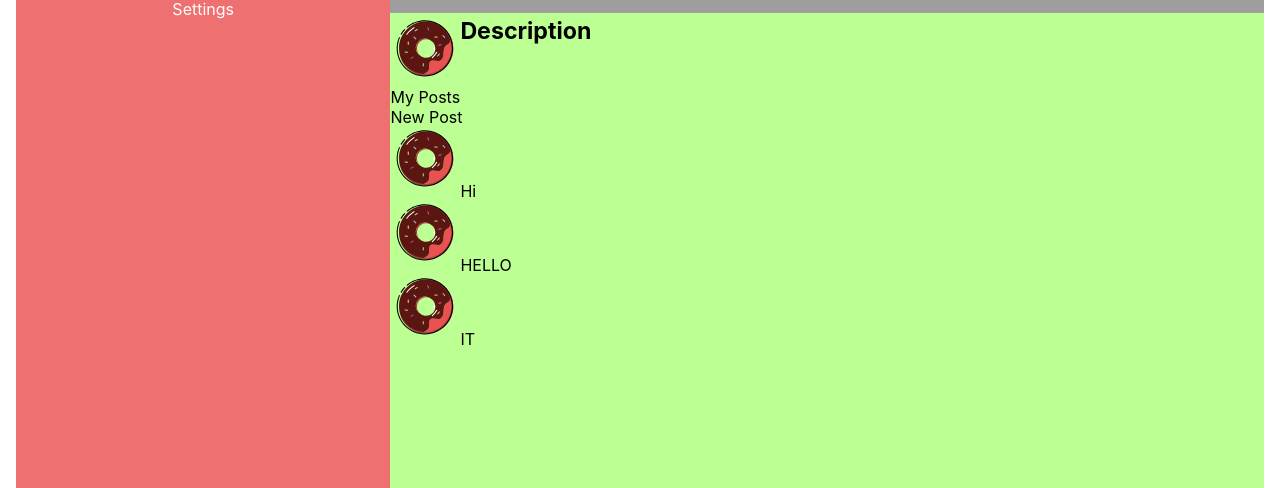
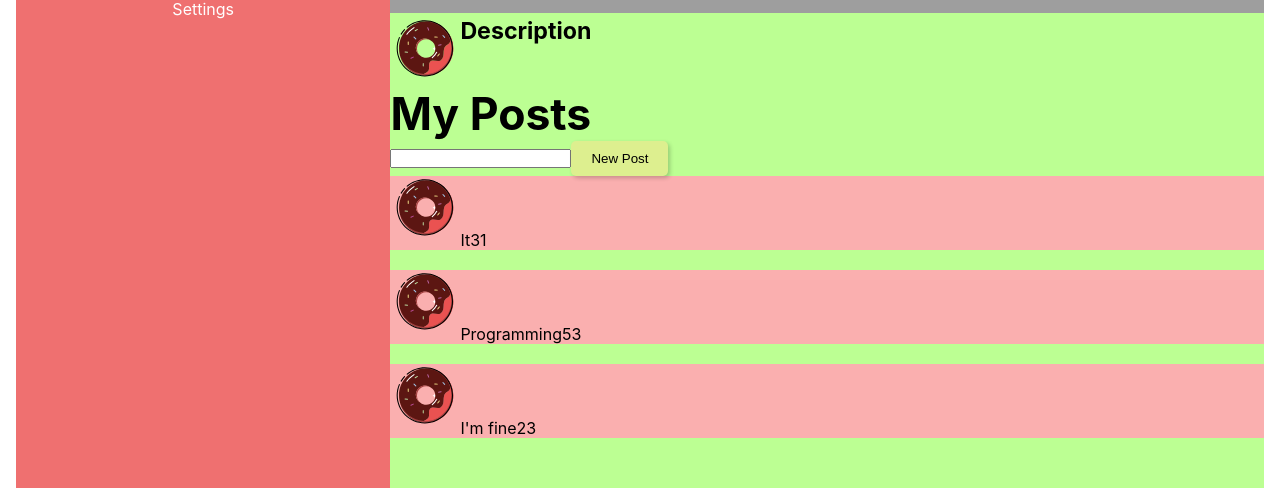
Before and after one commit to PavelLiashkevich/social-network-app, a React (Create React App) app: page /profile in a window 1280 px wide. Shown: the part 313-801 px from the top of the page. Built offline with nearby package versions, Linux system fonts and the light colour scheme; grey boxes are pictures that could not be loaded.

Commit message:
feat: add several components and map method

```diff
--- a/src/App.tsx
+++ b/src/App.tsx
@@ -4,6 +4,7 @@ import { FlexContainer } from './components/FlexContainer'
 import { Sidebar } from './components/sidebar/Sidebar'
 import { Main } from './components/main/Main'
 import { Dialogs } from './components/dialogs/Dialogs'
+import { Error } from './components/error/Error'
 import { BrowserRouter, Route, Routes } from 'react-router-dom'
 import { PATH } from '../src/components/sidebar/Sidebar'
 
@@ -19,6 +20,7 @@ function App() {
 						<Routes>
 							<Route path={PATH.PATH1} element={<Main />} />
 							<Route path={PATH.PATH2} element={<Dialogs />} />
+							{/*<Route path={PATH.PATH6} element={<Error />} />*/}
 						</Routes>
 					</FlexContainer>
 				</Container>
--- a/src/components/dialogs/Dialogs.tsx
+++ b/src/components/dialogs/Dialogs.tsx
@@ -1,21 +1,36 @@
 import styled from 'styled-components'
+
 import { FlexContainer } from '../FlexContainer'
+import { Dialog } from './dialog/Dialog'
+import { Message } from '../message/Message'
+
+const dialogData = [
+	{ id: '1', name: 'Paul' },
+	{ id: '2', name: 'Smith' },
+	{ id: '3', name: 'Tom' },
+]
+
+const messageData = [
+	{ id: '1', message: 'Hello' },
+	{ id: '2', message: 'How are you?' },
+	{ id: '3', message: "I'm fine" },
+]
 
 export const Dialogs = () => {
 	return (
 		<StyledDialogs>
 			<FlexContainer>
 				<StyledDialogsItems>
-					<div className='dialog'>dialog1</div>
-					<div className='dialog'>dialog2</div>
-					<div className='dialog'>dialog3</div>
-					<div className='dialog'>dialog4</div>
+					<FlexContainer direction='column'>
+						{dialogData.map(dialog => (
+							<Dialog name={dialog.name} id={dialog.id} />
+						))}
+					</FlexContainer>
 				</StyledDialogsItems>
 				<StyledMessages>
-					<div className='message'>Hello</div>
-					<div className='message'>How are you?</div>
-					<div className='message'>I'm fine</div>
-					<div className='message'>I'm fine</div>
+					{messageData.map(message => (
+						<Message message={message.message} />
+					))}
 				</StyledMessages>
 			</FlexContainer>
 		</StyledDialogs>
--- /dev/null
+++ b/src/components/dialogs/dialog/Dialog.tsx
@@ -0,0 +1,23 @@
+import styled from 'styled-components'
+import { NavLink } from 'react-router-dom'
+
+type DialogPropsType = {
+	name: string
+	id: string
+}
+
+export const Dialog = ({ name, id }: DialogPropsType) => {
+	return <StyledLink to={'/dialogs/' + id}>{name}</StyledLink>
+}
+
+const StyledLink = styled(NavLink)`
+	color: white;
+
+	&.active {
+		color: #cb9610;
+	}
+
+	&:hover {
+		color: green;
+	}
+`
--- a/src/components/main/Main.tsx
+++ b/src/components/main/Main.tsx
@@ -1,22 +1,13 @@
 import styled from 'styled-components'
-import logo from '../../assets/logo/logo.svg'
 
-import { FlexContainer } from '../FlexContainer'
 import { MyPosts } from './myPosts/MyPosts'
+import { ProfileInfo } from './profileInfo/ProfileInfo'
 
 export const Main = () => {
 	return (
 		<StyledMain>
-			<div>
-				<StyledBgImg
-					src='https://kalix.club/uploads/posts/2022-12/thumbs/1671729557_kalix-club-p-goluboi-razmitii-fon-vkontakte-1.jpg'
-					alt='Avatar'
-				/>
-			</div>
-			<FlexContainer>
-				<img src={logo} alt='Avatar' />
-				<h4>Description</h4>
-			</FlexContainer>
+			<ProfileInfo />
+
 			<MyPosts />
 		</StyledMain>
 	)
@@ -27,9 +18,3 @@ const StyledMain = styled.section`
 	background-color: #bcff93;
 	height: 100vh;
 `
-
-const StyledBgImg = styled.img`
-	width: 100%;
-	object-fit: cover;
-	height: 200px;
-`
--- a/src/components/main/myPosts/MyPosts.tsx
+++ b/src/components/main/myPosts/MyPosts.tsx
@@ -1,16 +1,39 @@
 import React from 'react'
 import { Post } from './post/Post'
+import styled from 'styled-components'
+
+const postData = [
+	{ id: '1', message: 'It', likeCount: '31' },
+	{ id: '2', message: 'Programming', likeCount: '53' },
+	{ id: '3', message: "I'm fine", likeCount: '23' },
+]
 
 export const MyPosts = () => {
 	return (
 		<div>
-			My Posts
-			<div>New Post</div>
+			<h2>My Posts</h2>
+			<input type='text' />
+			<StyledAddPostButton>New Post</StyledAddPostButton>
 			<div>
-				<Post message='Hi'/>
-				<Post message='HELLO'/>
-				<Post message='IT'/>
+				{postData.map(post => (
+					<Post message={post.message} likeCount={post.likeCount} />
+				))}
 			</div>
 		</div>
 	)
 }
+
+const StyledAddPostButton = styled.button`
+	background-color: #ddef8f;
+	color: black;
+	border: none;
+	padding: 10px 20px;
+	border-radius: 5px;
+	cursor: pointer;
+	box-shadow: 2px 2px 4px rgba(0, 0, 0, 0.2);
+	transition: box-shadow 0.3s ease;
+
+	&:hover {
+		box-shadow: 4px 4px 8px rgba(0, 0, 0, 0.3);
+	}
+`
--- a/src/components/main/myPosts/post/Post.tsx
+++ b/src/components/main/myPosts/post/Post.tsx
@@ -1,15 +1,23 @@
 import React from 'react'
 import logo from '../../../../assets/logo/logo.svg'
+import styled from 'styled-components'
 
 type PostPropsType = {
 	message: string
+	likeCount: string
 }
 
-export const Post = (props: PostPropsType) => {
+export const Post = ({ message, likeCount }: PostPropsType) => {
 	return (
-		<div>
+		<StyledPost>
 			<img src={logo} alt='Avatar' />
-			{props.message}
-		</div>
+			<span>{message}</span>
+			<span>{likeCount}</span>
+		</StyledPost>
 	)
 }
+
+const StyledPost = styled.div`
+	background-color: #faafaf;
+	margin-bottom: 20px;
+`
--- /dev/null
+++ b/src/components/main/profileInfo/ProfileInfo.tsx
@@ -0,0 +1,25 @@
+import styled from 'styled-components'
+import logo from '../../../assets/logo/logo.svg'
+
+import { FlexContainer } from '../../FlexContainer'
+
+export const ProfileInfo = () => {
+	return (
+		<div>
+			<StyledBgImg
+				src='https://kalix.club/uploads/posts/2022-12/thumbs/1671729557_kalix-club-p-goluboi-razmitii-fon-vkontakte-1.jpg'
+				alt='Avatar'
+			/>
+			<FlexContainer>
+				<img src={logo} alt='Avatar' />
+				<h4>Description</h4>
+			</FlexContainer>
+		</div>
+	)
+}
+
+const StyledBgImg = styled.img`
+	width: 100%;
+	object-fit: cover;
+	height: 200px;
+`
--- /dev/null
+++ b/src/components/message/Message.tsx
@@ -0,0 +1,7 @@
+type MessagePropsType = {
+	message: string
+}
+
+export const Message = ({message}: MessagePropsType) => {
+	return <div>{message}</div>
+}
--- a/src/components/sidebar/Sidebar.tsx
+++ b/src/components/sidebar/Sidebar.tsx
@@ -8,6 +8,7 @@ export const PATH = {
 	PATH3: '/news',
 	PATH4: '/music',
 	PATH5: '/settings',
+	PATH6: '/*',
 } as const
 
 export const Sidebar = () => {
```
Also changed, not shown: src/components/error/Error.tsx (added, +7 -0 lines).
